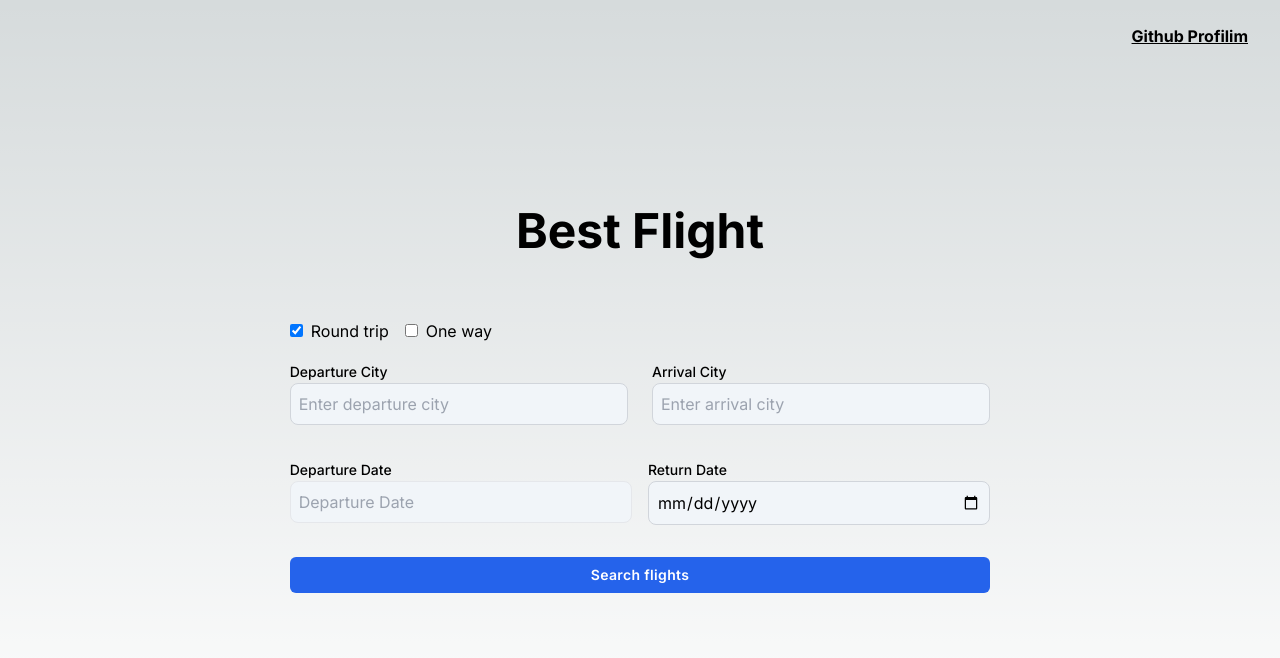
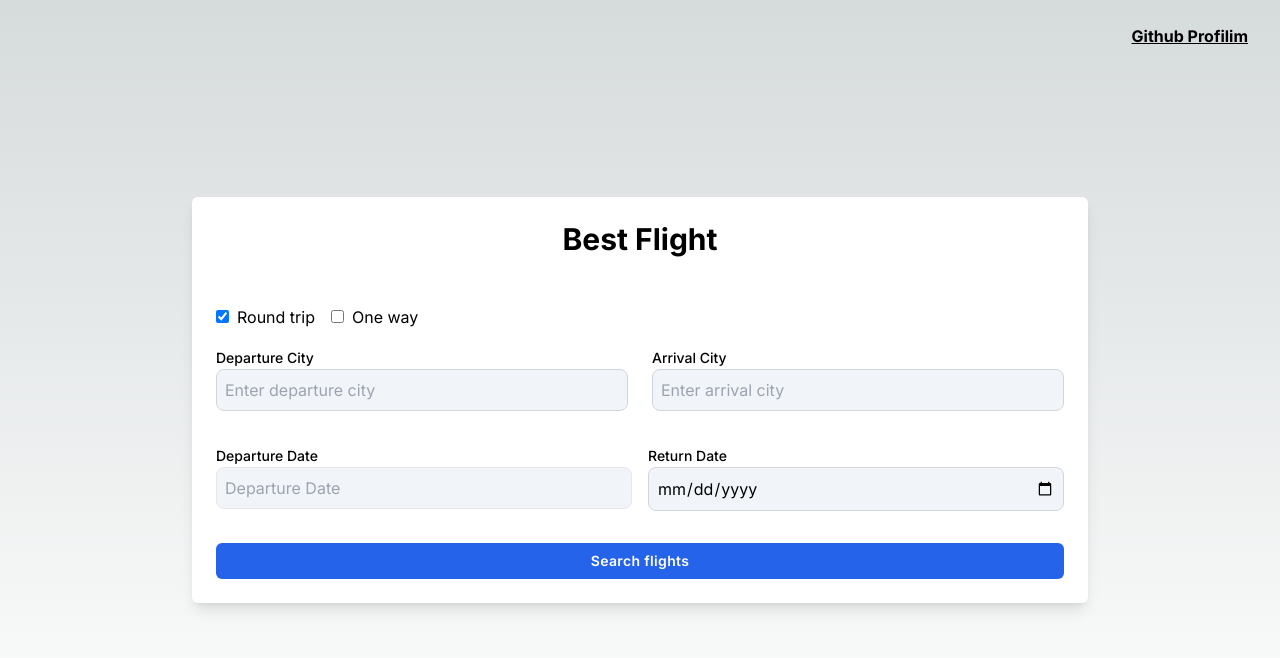
Before and after one commit to phscloq/flight-search-app, a Next.js app: page / in a window 1280 px wide. Shown: the top 658 px of the page. Built offline with nearby package versions, Linux system fonts and the light colour scheme; no server answers.

Commit message:
Refactor page component and update styling

```diff
--- a/src/app/page.tsx
+++ b/src/app/page.tsx
@@ -3,11 +3,12 @@ export default  function Home() {
 
 
   return (
-    <main className="flex min-h-screen flex-col items-center justify-center ">
-      <h1 className=' text-5xl mb-12 font-bold'>Best Flight</h1>
+    <main className="flex min-h-screen flex-col items-center justify-center max-w-4xl mx-auto">
+      <div className="bg-white p-6 w-full rounded-md shadow-lg">
+      <h1 className=' text-3xl mb-12 font-bold text-center'>Best Flight</h1>
       <Search
-
       />
+      </div>
 
 
 
```
